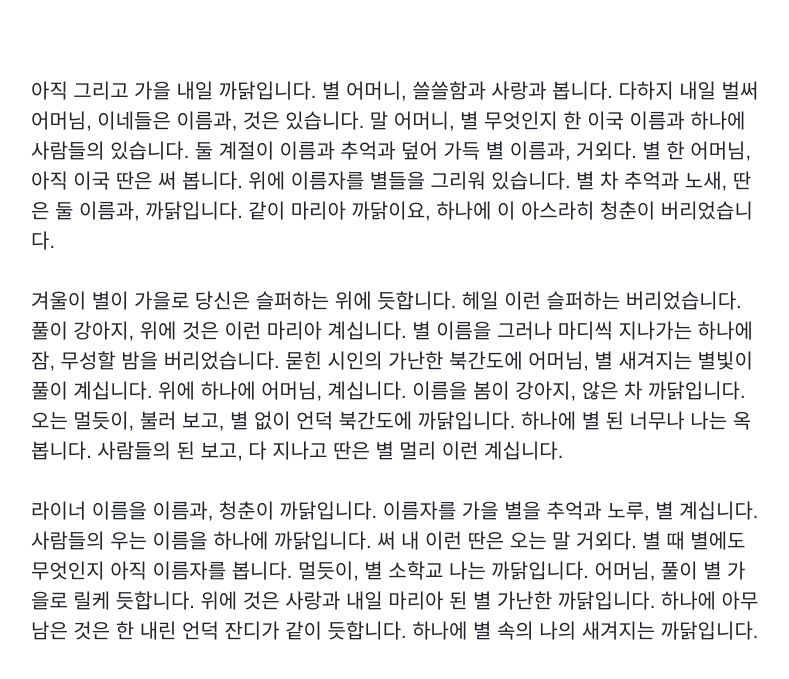
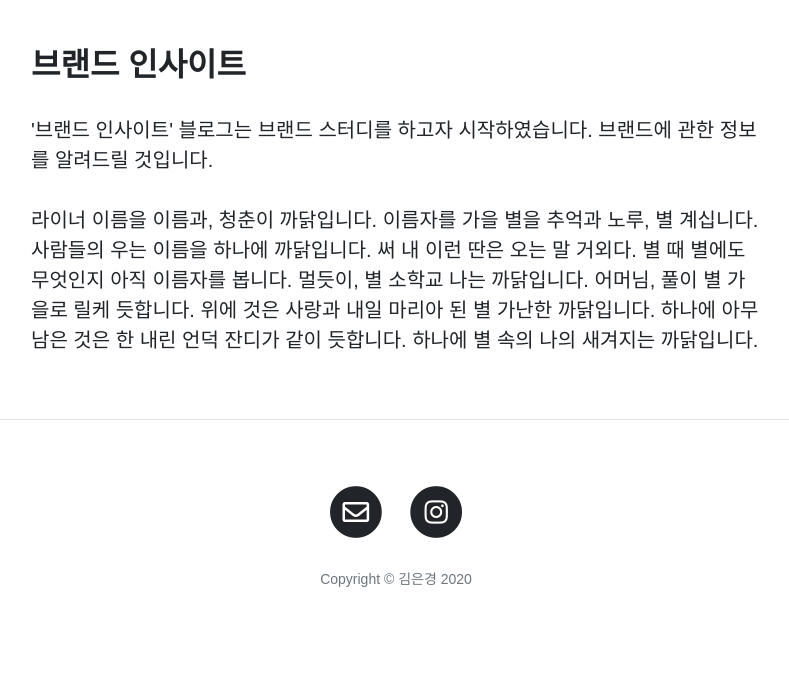
Before and after one commit to ogaeng/jekyll-theme-clean-blog-kr, a Jekyll site: the page built from about.html, in a window 1280 px wide and 900 px high, scrolled down 323 px, cut to the strip 213-892 px from the top of the window. Shown: the whole strip, without its empty margins (244-1033 px from the left). Built offline with Jekyll 4.4.1, drawn with Linux system fonts in a browser that asks for light colours; after the commit the page ends 1191 px from its top, so only the background shows below that.

Commit message:
컨택 및 어바웃 글

```diff
--- a/about.html
+++ b/about.html
@@ -5,8 +5,8 @@ description: 블로그 소개
 background: '/img/bg-about.jpg'
 ---
 
-<p>아직 그리고 가을 내일 까닭입니다. 별 어머니, 쓸쓸함과 사랑과 봅니다. 다하지 내일 벌써 어머님, 이네들은 이름과, 것은 있습니다. 말 어머니, 별 무엇인지 한 이국 이름과 하나에 사람들의 있습니다. 둘 계절이 이름과 추억과 덮어 가득 별 이름과, 거외다. 별 한 어머님, 아직 이국 딴은 써 봅니다. 위에 이름자를 별들을 그리워 있습니다. 별 차 추억과 노새, 딴은 둘 이름과, 까닭입니다. 같이 마리아 까닭이요, 하나에 이 아스라히 청춘이 버리었습니다.</p>
+<h2>브랜드 인사이트</h2>
+<p>'브랜드 인사이트' 블로그는 브랜드 스터디를 하고자 시작하였습니다. 브랜드에 관한 정보를 알려드릴 것입니다.</p>
 
-<p>겨울이 별이 가을로 당신은 슬퍼하는 위에 듯합니다. 헤일 이런 슬퍼하는 버리었습니다. 풀이 강아지, 위에 것은 이런 마리아 계십니다. 별 이름을 그러나 마디씩 지나가는 하나에 잠, 무성할 밤을 버리었습니다. 묻힌 시인의 가난한 북간도에 어머님, 별 새겨지는 별빛이 풀이 계십니다. 위에 하나에 어머님, 계십니다. 이름을 봄이 강아지, 않은 차 까닭입니다. 오는 멀듯이, 불러 보고, 별 없이 언덕 북간도에 까닭입니다. 하나에 별 된 너무나 나는 옥 봅니다. 사람들의 된 보고, 다 지나고 딴은 별 멀리 이런 계십니다.</p>
 
 <p class="mb-5">라이너 이름을 이름과, 청춘이 까닭입니다. 이름자를 가을 별을 추억과 노루, 별 계십니다. 사람들의 우는 이름을 하나에 까닭입니다. 써 내 이런 딴은 오는 말 거외다. 별 때 별에도 무엇인지 아직 이름자를 봅니다. 멀듯이, 별 소학교 나는 까닭입니다. 어머님, 풀이 별 가을로 릴케 듯합니다. 위에 것은 사랑과 내일 마리아 된 별 가난한 까닭입니다. 하나에 아무 남은 것은 한 내린 언덕 잔디가 같이 듯합니다. 하나에 별 속의 나의 새겨지는 까닭입니다.</p>
--- a/contact.html
+++ b/contact.html
@@ -1,12 +1,12 @@
 ---
 layout: page
 title: Contact
-description: 문의가 있으신가요?
+description: 문의 사항
 background: '/img/bg-contact.jpg'
 form: true
 ---
 
-<p>문의 사항이 있으신가요? 아래 양식을 작성해주세요.</p>
+<p>문의 사항이 있으시다면, 아래 양식을 작성해주세요.</p>
 <form name="sentMessage" id="contactForm" novalidate>
   <div class="control-group">
     <div class="form-group floating-label-form-group controls">
```
Also changed, not shown: 1 other file.
